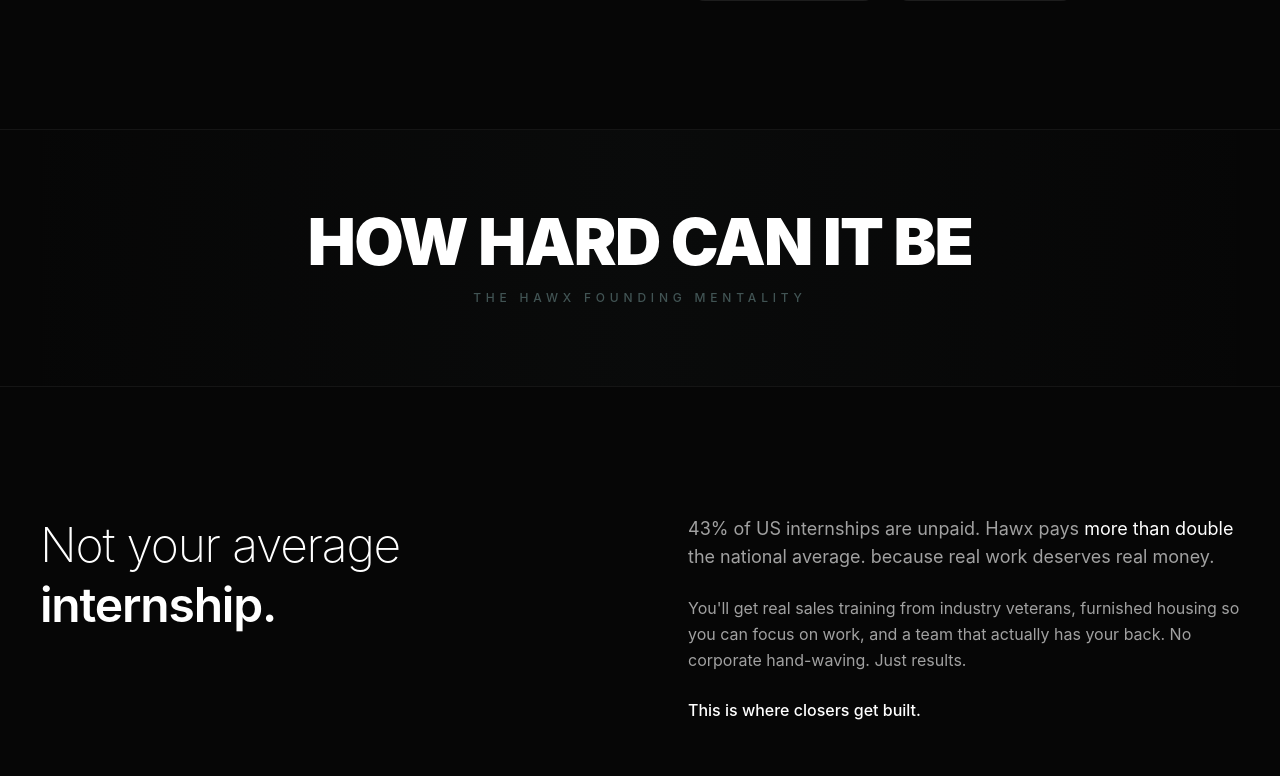
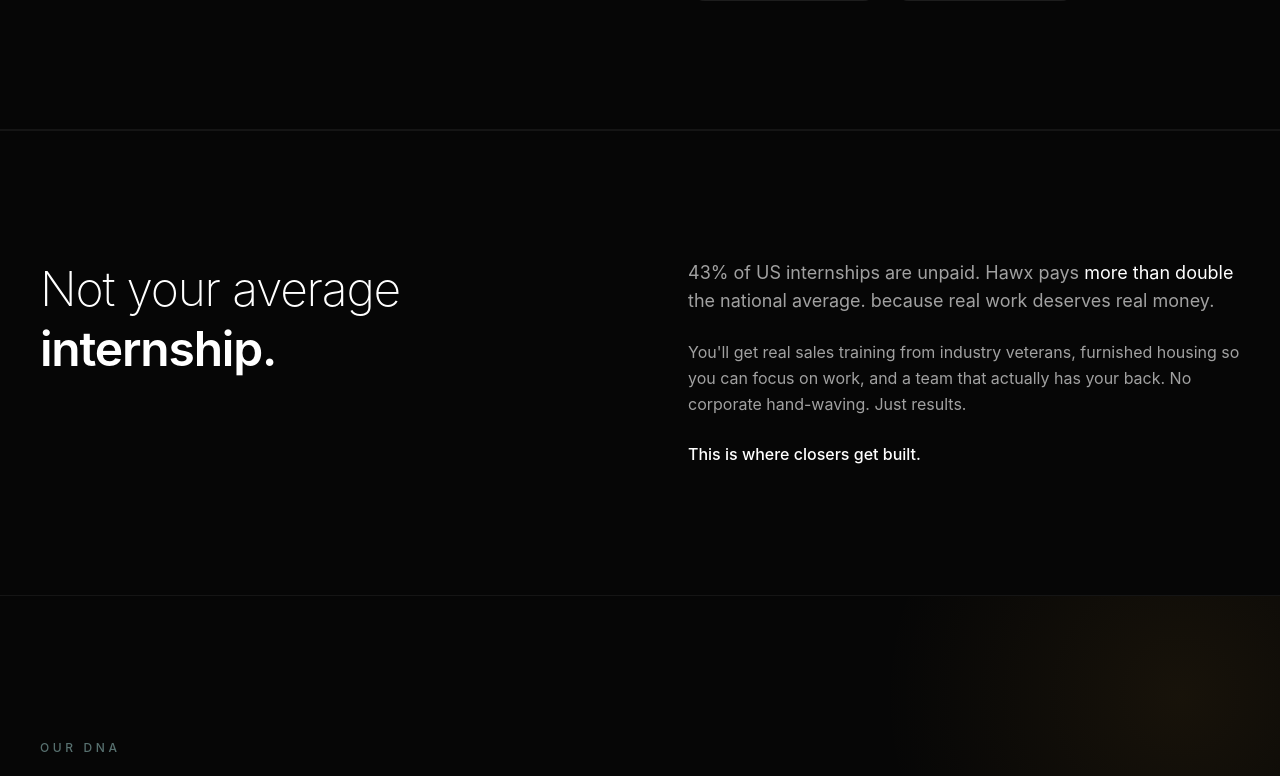
Before and after one commit to noahsatkunam/hawx-landing, a React (Vite) app: page / in a window 1280 px wide. Shown: the part 1825-2601 px from the top of the page. Built offline with nearby package versions, Linux system fonts and the light colour scheme.

Commit message:
Remove corny stuff, replace with Now Hiring 2026

```diff
--- a/src/App.jsx
+++ b/src/App.jsx
@@ -313,7 +313,7 @@
         <div className="flex whitespace-nowrap marquee-track">
           {[...Array(2)].map((_, i) => (
             <div key={i} className="flex items-center gap-8 mr-8">
-              {['14 States', '24+ Locations', '$4,300/mo Avg Pay', 'Furnished Housing', 'AI-Powered Tech', 'Founded 2013', 'Top Workplaces 2023', 'How Hard Can It Be'].map((t, j) => (
+              {['14 States', '24+ Locations', '$4,300/mo Avg Pay', 'Furnished Housing', 'AI-Powered Tech', 'Founded 2013', 'Top Workplaces 2023', 'Now Hiring 2026'].map((t, j) => (
                 <span key={j} className="flex items-center gap-8">
                   <span className="text-xs font-medium tracking-[0.15em] uppercase text-neutral-500">{t}</span>
                   <span className="text-hawx-green/30 text-xs">◆</span>
@@ -372,19 +372,6 @@
             </Reveal>
           </div>
         </div>
-      </section>
-
-      {/* ── "HOW HARD CAN IT BE" DIVIDER ── */}
-      <section className="relative py-16 md:py-20 overflow-hidden">
-        <div className="absolute inset-0 bg-gradient-to-r from-transparent via-hawx-green/[0.03] to-transparent" />
-        <Reveal>
-          <div className="relative z-10 text-center">
-            <p className="text-[clamp(2rem,5vw,4.5rem)] font-black tracking-tight text-white uppercase leading-none select-none">
-              How Hard Can It Be
-            </p>
-            <p className="text-xs uppercase tracking-[0.4em] text-hawx-green/50 mt-4 font-medium">The Hawx founding mentality</p>
-          </div>
-        </Reveal>
       </section>
 
       {/* ── ABOUT STRIP (enhanced) ── */}
@@ -644,7 +631,7 @@
         <Reveal>
           <div className="max-w-4xl mx-auto px-6 md:px-10 text-center">
             <blockquote className="text-xl md:text-2xl font-extralight text-white/60 leading-snug tracking-tight" style={{ fontStyle: 'normal' }}>
-              "How hard can it be?"
+              "Time is more valuable than money. Invest it wisely."
             </blockquote>
             <p className="text-sm text-hawx-green/40 mt-4 font-medium tracking-wide">Michael Paulus</p>
           </div>
```
